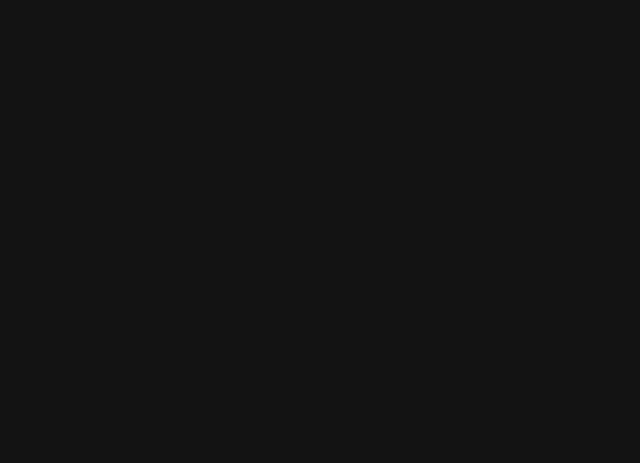
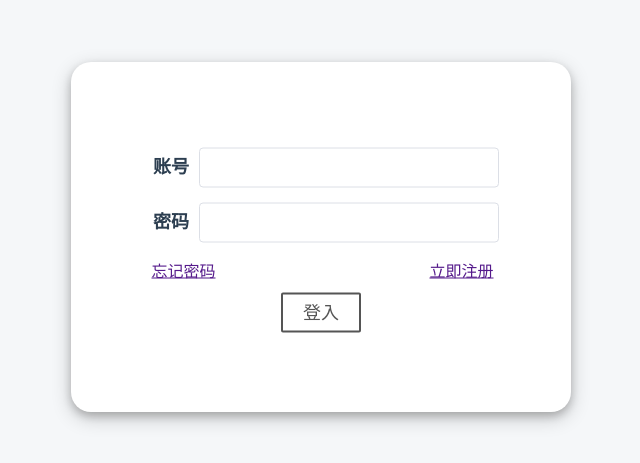
Before and after one commit to thgamejam/touhou-gamejam, a Vue app in the folder web/: page /signin in a window 1280 px wide. Before the commit this address had no page. Shown: the part 163-626 px from the top of the page, without its empty margins (319-959 px from the left). Built offline with nearby package versions, Linux system fonts and the light colour scheme.

Commit message:
全局化通用CSS 添加登入页

```diff
--- /dev/null
+++ b/web/src/assets/global-style.css
@@ -0,0 +1,78 @@
+.black {
+    color: black;
+}
+.white {
+    color: white;
+}
+
+.bg-black {
+    background-color: black;
+}
+.bg-white {
+    background-color: white;
+}
+
+.bold {
+    font-weight: bold;
+}
+.italic {
+    font-style: italic;
+}
+
+h1 {
+    font-size: 22px;
+}
+h3 {
+    font-size: 18px;
+}
+p {
+    font-size: 13px;
+}
+button {
+    user-select: none;
+    -moz-user-select: none;
+    -ms-user-select: none;
+    -webkit-user-select: none;
+}
+
+.left {
+    float: left;
+}
+.right {
+    float: right;
+}
+.center {
+    position: absolute;
+    margin: auto;
+    top: 0;
+    bottom: 0;
+    right: 0;
+    left: 0;
+}
+.not-selectable {
+    user-select: none;
+    -moz-user-select: none;
+    -ms-user-select: none;
+    -webkit-user-select: none;
+}
+
+
+.basic-button {
+    display: inline-block;
+    padding: 0 20px;
+    font-size: 14px;
+    color: #555;
+    background: #fff;
+    border: 2px solid #555;
+    text-decoration: none;
+    border-radius: 2px;
+    line-height: 2;
+}
+.basic-button:hover {
+    border-color: #222;
+    color: #fff;
+    background: #222;
+    transition-duration: 0.2s;
+    transition-timing-function: ease-in-out;
+    transition-delay: 0s;
+}
--- /dev/null
+++ b/web/src/blog-venja-cc/LoginRegister.vue
@@ -0,0 +1,83 @@
+<template>
+  <div class="signin-container center bg-white">
+    <div class="signin-form center">
+      <div class="signin-form-account">
+        <p class="bold">账号</p><input>
+      </div>
+      <div class="signin-form-password">
+        <p class="bold">密码</p><input>
+      </div>
+      <div class="signin-helper">
+        <a class="signin-helper-forget-password left" href="">忘记密码</a> <a class="signin-helper-register right" href="">立即注册</a>
+      </div>
+
+      <div style="margin-top: 50px">
+        <a href="" class="basic-button signin-login-btn not-selectable">登入</a>
+      </div>
+    </div>
+  </div>
+</template>
+
+<script>
+export default {
+  name: "LoginRegister",
+  components: {},
+  setup() {
+    let parentBody = document.querySelector('body');
+    if (parentBody) {
+      parentBody.setAttribute('style', 'background-color: #f5f7f9; margin: 0px;');
+    }
+  }
+}
+</script>
+
+<style scoped>
+p {
+  display: inline-block;
+  font-size: 18px;
+  margin: auto;
+  padding: 0 10px;
+}
+input {
+  padding: 0 10px;
+  background-color: #fff;
+  border-radius: 4px;
+  border: 1px solid #dcdfe6;
+  box-sizing: border-box;
+  color: #606266;
+  display: inline-block;
+  font-size: inherit;
+  height: 100%;
+  line-height: 40px;
+  outline: 0;
+  width: 80%;
+}
+.signin-container {
+  width: 500px;
+  height: 350px;
+  border-radius: 20px;
+  box-shadow: 0 4px 8px 0 rgba(0, 0, 0, 0.2), 0 6px 20px 0 rgba(0, 0, 0, 0.2);
+}
+.signin-form {
+  transform: translate(0, -10%);
+  width: 75%;
+  height: 50%;
+}
+.signin-form-account,
+.signin-form-password {
+  height: 40px;
+  margin: 15px auto;
+}
+.signin-helper {
+  margin: 15px auto;
+}
+.signin-helper-forget-password {
+  margin-left: 18px;
+}
+.signin-helper-register {
+  margin-right: 15px;
+}
+.signin-login-btn {
+  font-size: 18px;
+}
+</style>
--- a/web/src/blog-venja-cc/components/BlogCard.vue
+++ b/web/src/blog-venja-cc/components/BlogCard.vue
@@ -2,10 +2,10 @@
 <div class="blog-card-container">
 
   <div class="blog-card-title">
-    <h1><a class="blog-card-link" href="" itemprop="url">这是一个标题1abc</a></h1>
+    <h1><a class="blog-card-link" href="">这是一个标题1abc</a></h1>
   </div>
 
-  <div class="blog-card-meta">
+  <div class="blog-card-meta not-selectable">
     <i class="el-icon-date"> 发表于 xxxx-xx-xx  </i>
     <span class="blog-card-meta-divider">|</span>
     <i class="el-icon-folder"> 归档于 ﹢﹢﹢ </i>
@@ -24,7 +24,7 @@
     <p>◆孟德斯鸠</p>
 
     <div class="blog-card-body-button">
-      <a href="" class="blog-card-link-btn">阅读全文 »</a>
+      <a href="" class="basic-button not-selectable">阅读全文 »</a>
     </div>
   </div>
 
@@ -43,14 +43,12 @@ export default {
 h1 {
   margin: 0;
   padding: 0;
-  font-size: 22px;
   font-weight: 400;
   line-height: 1.5;
   display: block;
 }
 h3 {
   padding-top: 10px;
-  font-size: 18px;
   margin: 20px 0 15px;
   line-height: 1.5;
 }
@@ -62,7 +60,6 @@ a {
 }
 p {
   margin: 0;
-  font-size: 14px;
 }
 
 .blog-card-container {
@@ -124,25 +121,4 @@ p {
   -o-transform: scaleX(1);
   transform: scaleX(1);
 }
-
-.blog-card-link-btn {
-  display: inline-block;
-  padding: 0 20px;
-  font-size: 14px;
-  color: #555;
-  background: #fff;
-  border: 2px solid #555;
-  text-decoration: none;
-  border-radius: 2px;
-  line-height: 2;
-}
-.blog-card-link-btn:hover {
-  border-color: #222;
-  color: #fff;
-  background: #222;
-  transition-property: background-color, color, border-color;
-  transition-duration: 0.2s;
-  transition-timing-function: ease-in-out;
-  transition-delay: 0s;
-}
 </style>
--- a/web/src/blog-venja-cc/components/Nav.vue
+++ b/web/src/blog-venja-cc/components/Nav.vue
@@ -6,7 +6,7 @@
       <p class="nav-meta-description">Softness is your greatest weakness</p>
     </div>
     <div class="nav-menu">
-      <ul class="nav-menu-list">
+      <ul class="nav-menu-list not-selectable">
         <li class="nav-menu-list-item">
           <a href="" ref="section">
             <i class="el-icon-s-home"> 首页 </i>
--- a/web/src/blog-venja-cc/components/Toggle.vue
+++ b/web/src/blog-venja-cc/components/Toggle.vue
@@ -1,12 +1,25 @@
 <template>
-<div class="sidebar-container" :class="affixTop ? 'sidebar-affix-top' : 'sidebar-affix'">
+<div class="sidebar-container bg-white" :class="affixTop ? 'sidebar-affix-top' : 'sidebar-affix'">
   <div class="sidebar-inner">
-    <div class="sidebar-profile">
+    <div class="sidebar-profile" v-show="logon">
       <!--<img class="sidebar-profile-avatar" alt="" />-->
-      <div class="sidebar-profile-avatar"/>
+      <div class="sidebar-profile-avatar bg-black"/>
       <p class="sidebar-profile-username black bold">Kazi-VE</p>
       <p class="sidebar-profile-description">Unity3D & Unreal Engine 4</p>
     </div>
+    <div class="sidebar-profile-login" v-show="!logon">
+      <div class="sidebar-profile-avatar bg-black"/>
+      <p class="sidebar-profile-not-login bold black">未登入</p>
+      <p class="sidebar-profile-login-register">
+        <button class="sidebar-profile-login-btn" @click="onButtonDown">
+          登入
+        </button>
+        <button class="sidebar-profile-register-btn" @click="onButtonDown">
+          注册
+        </button>
+      </p>
+    </div>
+    <button @click="onButtonDown">Login/Logout</button>
   </div>
 </div>
 </template>
@@ -18,28 +31,28 @@ export default {
   name: "Toggle",
   setup() {
     let affixTop = ref(false);
+    let logon = ref(false);
 
     window.addEventListener('scroll', onScroll)
 
-    function onScroll(){
+    function onScroll() {
       affixTop.value = window.scrollY >= 300;
     }
 
-    return { affixTop }
+    function onButtonDown() {
+      logon.value = !logon.value;
+    }
+
+    return {
+      affixTop,
+      logon,
+      onButtonDown
+    }
   },
 }
 </script>
 
 <style scoped>
-.black {
-  color: black;
-}
-.bold {
-  font-weight: bold;
-}
-p {
-  font-size: 13px;
-}
 .sidebar-affix {
   position: absolute;
   margin-top: 307px;
@@ -50,8 +63,7 @@ p {
 }
 .sidebar-container {
   width: 240px;
-  height: 240px;
-  background-color: white;
+  min-height: 240px;
   float: left;
 }
 .sidebar-inner {
@@ -63,7 +75,28 @@ p {
 .sidebar-profile-avatar {
   height: 126px;
   width: 126px;
-  background-color: black;
   margin: 0 auto;
 }
+.sidebar-profile-description {
+  padding: 1px;
+}
+.sidebar-profile-login-register {
+}
+.sidebar-profile-register-btn,
+.sidebar-profile-login-btn {
+  cursor: pointer;
+  color: #999;
+  border: solid transparent 1px;
+  background-color: transparent;
+  margin: -1px 2px;
+}
+.sidebar-profile-register-btn:hover,
+.sidebar-profile-login-btn:hover
+{
+  color: black;
+  border: black solid 1px;
+  transition-duration: 0.2s;
+  transition-timing-function: ease-in-out;
+  transition-delay: 0s;
+}
 </style>
--- a/web/src/main.ts
+++ b/web/src/main.ts
@@ -2,6 +2,7 @@ import { createApp } from 'vue'
 import App from './App.vue'
 import ElementPlus from 'element-plus'
 import 'element-plus/lib/theme-chalk/index.css'
+import './assets/global-style.css'
 import router from './router'
 
 const app = createApp(App)
--- a/web/src/router/index.ts
+++ b/web/src/router/index.ts
@@ -24,6 +24,11 @@ const routes = [
     name: 'Blog',
     component: () => import('../blog-venja-cc/Index.vue')
   },
+  {
+    path: '/signin',
+    name: 'SignIn',
+    component: () => import('../blog-venja-cc/LoginRegister.vue')
+  },
 ]
 
 const router = createRouter({
```
